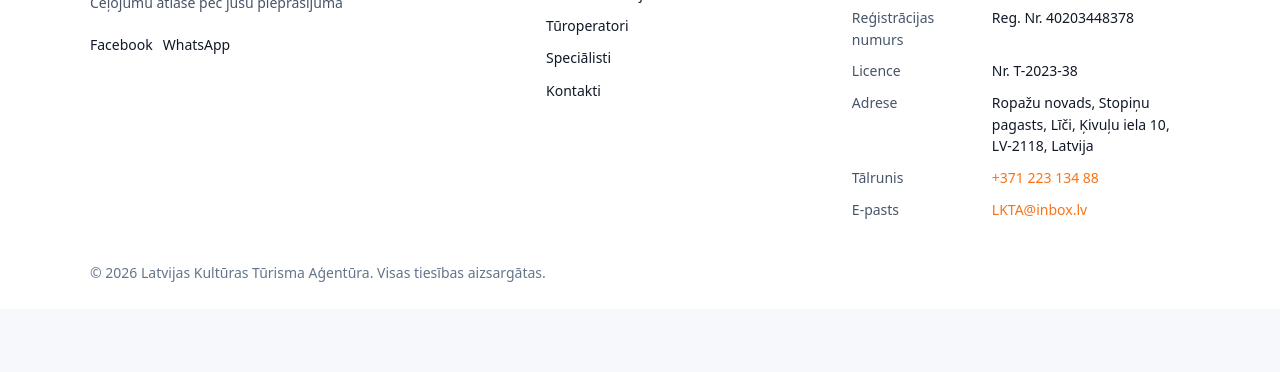
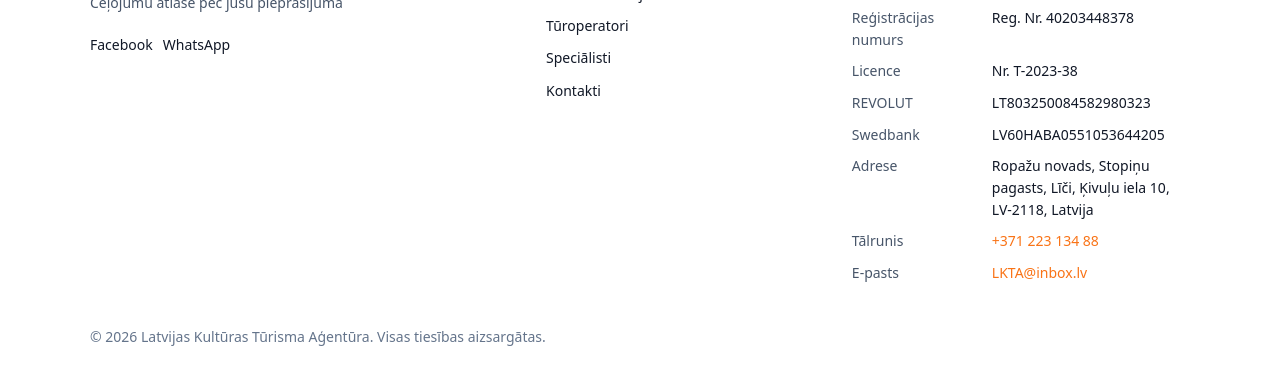
Before and after one commit to orthrus2106/travel-landing, a website built with Vite: page index.html in a window 1280 px wide. Shown: the part 7699-8071 px from the top of the page. Before the commit the page ends 8008 px from the top, so only its background shows below. Built offline with nearby package versions, Linux system fonts and the light colour scheme; no server answers.

Commit message:
added banks

```diff
--- a/index.html
+++ b/index.html
@@ -1269,6 +1269,16 @@
               </div>
 
               <div class="footer__row">
+                <dt>REVOLUT</dt>
+                <dd>LT803250084582980323</dd>
+              </div>
+
+              <div class="footer__row">
+                <dt>Swedbank</dt>
+                <dd>LV60HABA0551053644205</dd>
+              </div>
+
+              <div class="footer__row">
                 <dt>Adrese</dt>
                 <dd>
                   <address class="footer__address">
--- a/src/styles/components/_about.scss
+++ b/src/styles/components/_about.scss
@@ -110,7 +110,6 @@
   line-height: $lh-body;
 }
 
-/* точки делаем спокойнее */
 .about__dot {
   width: 10px;
   height: 10px;
```
Also changed, not shown: ru/index.html (+10 -0 lines).
